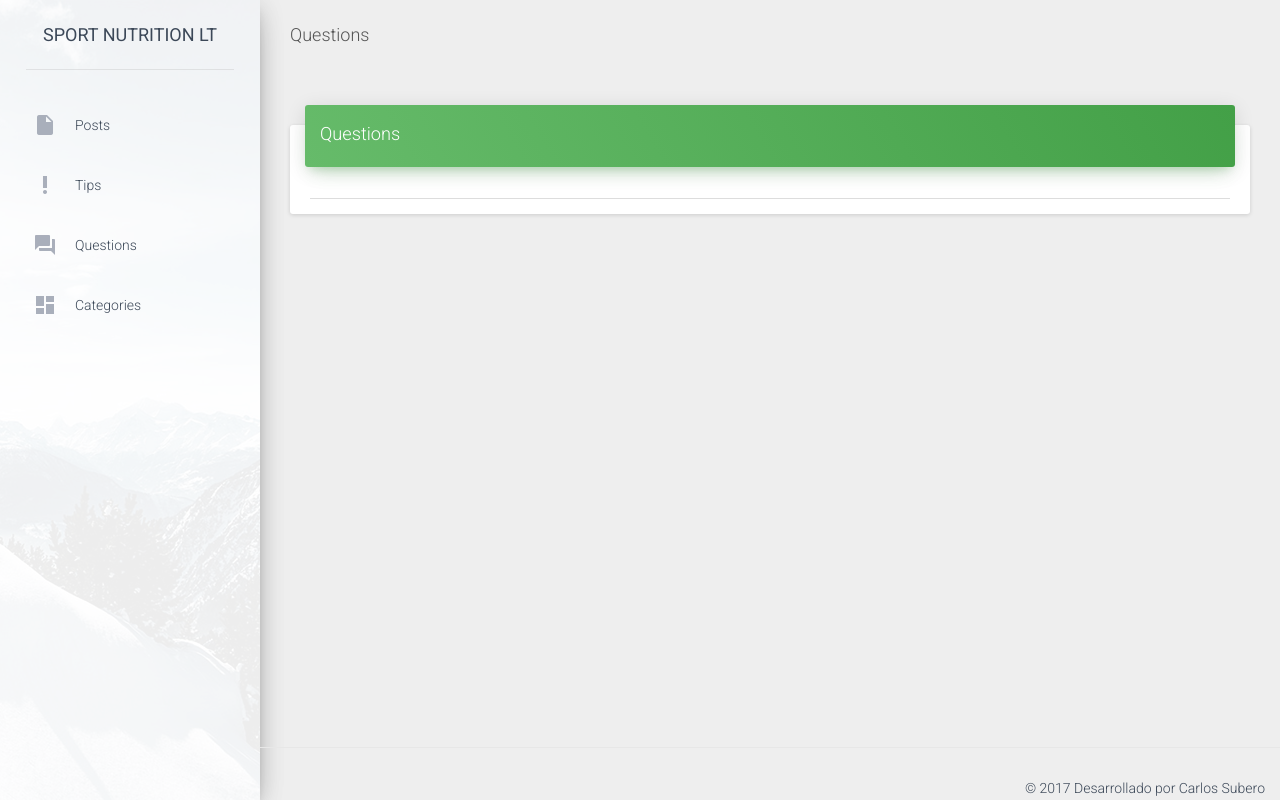
After one commit to csubero/sportnutrition-, a Django app: page /backend/question/ in a window 1280 px wide. The commit adds this page. Run offline with Django 3.2, Linux system fonts and the light colour scheme; lists and menus that the app fills with data are empty; some libraries are stand-ins or nearby versions.

Commit message:
Creating question CRUD

```diff
--- a/backend/models/__init__.py
+++ b/backend/models/__init__.py
@@ -3,3 +3,4 @@ from .image import Image
 from .category import Category
 from .post_model import Post
 from .tip import Tip
+from .question import Question
--- a/backend/templates/backend/layout/template.html
+++ b/backend/templates/backend/layout/template.html
@@ -59,6 +59,13 @@
 					<a href="{% url 'backend.tip.index' %}">
 						<i class="material-icons">priority_high</i>
 						<p>Tips</p>
+					</a>
+				</li>
+
+				<li id="tip_tab">
+					<a href="{% url 'backend.question.index' %}">
+						<i class="material-icons">question_answer</i>
+						<p>Questions</p>
 					</a>
 				</li>
 
--- /dev/null
+++ b/backend/templates/backend/question/question_index.html
@@ -0,0 +1,36 @@
+{% extends 'backend/layout/template.html' %}
+
+{% block title %}
+
+	Questions
+
+{% endblock %}
+
+{% block header_title %}
+
+	Questions
+
+{% endblock %}
+
+{% block content %}
+
+	<div class="row">
+		<div class="col-md-12">
+			<div class="card">
+				<div class="card-header" data-background-color="green">
+					<h4 class="title">Questions</h4>
+				</div>
+				<div class="card-content table-responsive">
+					<table class="table">
+						<thead>
+						<tr>
+							<th></th>
+						</tr>
+						</thead>
+					</table>
+				</div>
+			</div>
+		</div>
+	</div>
+
+{% endblock %}
--- a/backend/urls.py
+++ b/backend/urls.py
@@ -3,7 +3,8 @@ from django.conf.urls import url
 from django.conf.urls.static import static
 
 from backend.views import IndexView, PostListView, CategoryIndexView, CategoryDeleteView, PostCreateView, \
-	PostUpdateView, PostDeleteView, TipListView, TipCreateView, TipUpdateView, TipDeleteView, TipUploadImageView
+	PostUpdateView, PostDeleteView, TipListView, TipCreateView, TipUpdateView, TipDeleteView, TipUploadImageView, \
+	QuestionListView
 
 urlpatterns = [
 	url(r'^$', IndexView.as_view(), name='backend.index'),
@@ -24,6 +25,9 @@ urlpatterns = [
 	url(r'^tips/(?P<pk>[0-9]+)/edit/$', TipUpdateView.as_view(), name='backend.tip.edit'),
 	url(r'^tips/delete/$', TipDeleteView.as_view(), name='backend.tip.delete'),
 	url(r'^tips/upload-image/$', TipUploadImageView.as_view(), name='backend.tip.upload_image'),
+
+	# Question URL'S
+	url(r'^question/$', QuestionListView.as_view(), name='backend.question.index'),
 ]
 
 if settings.DEBUG:
--- a/backend/views/__init__.py
+++ b/backend/views/__init__.py
@@ -2,3 +2,4 @@ from .index_views import *
 from .category_views import *
 from .post_views import *
 from .tip_views import *
+from .question_views import *
--- /dev/null
+++ b/backend/views/question_views.py
@@ -0,0 +1,11 @@
+from django.views.generic import ListView
+
+from backend.models import Question
+
+
+class QuestionListView(ListView):
+	model = Question
+
+	template_name = 'backend/question/question_index.html'
+
+	context_object_name = 'question_list'
--- a/requirements/requeriments.txt
+++ b/requirements/requeriments.txt
@@ -1,5 +1,6 @@
 appdirs==1.4.3
 Django==1.10.6
+django-appconf==1.0.2
 django-ckeditor==5.2.1
 image==1.5.5
 mysqlclient==1.3.10
```
Also changed, not shown: backend/forms/question_form.py (added, +15 -0 lines), backend/models/question.py (added, +13 -0 lines), backend/migrations/0019_question.py (added).
